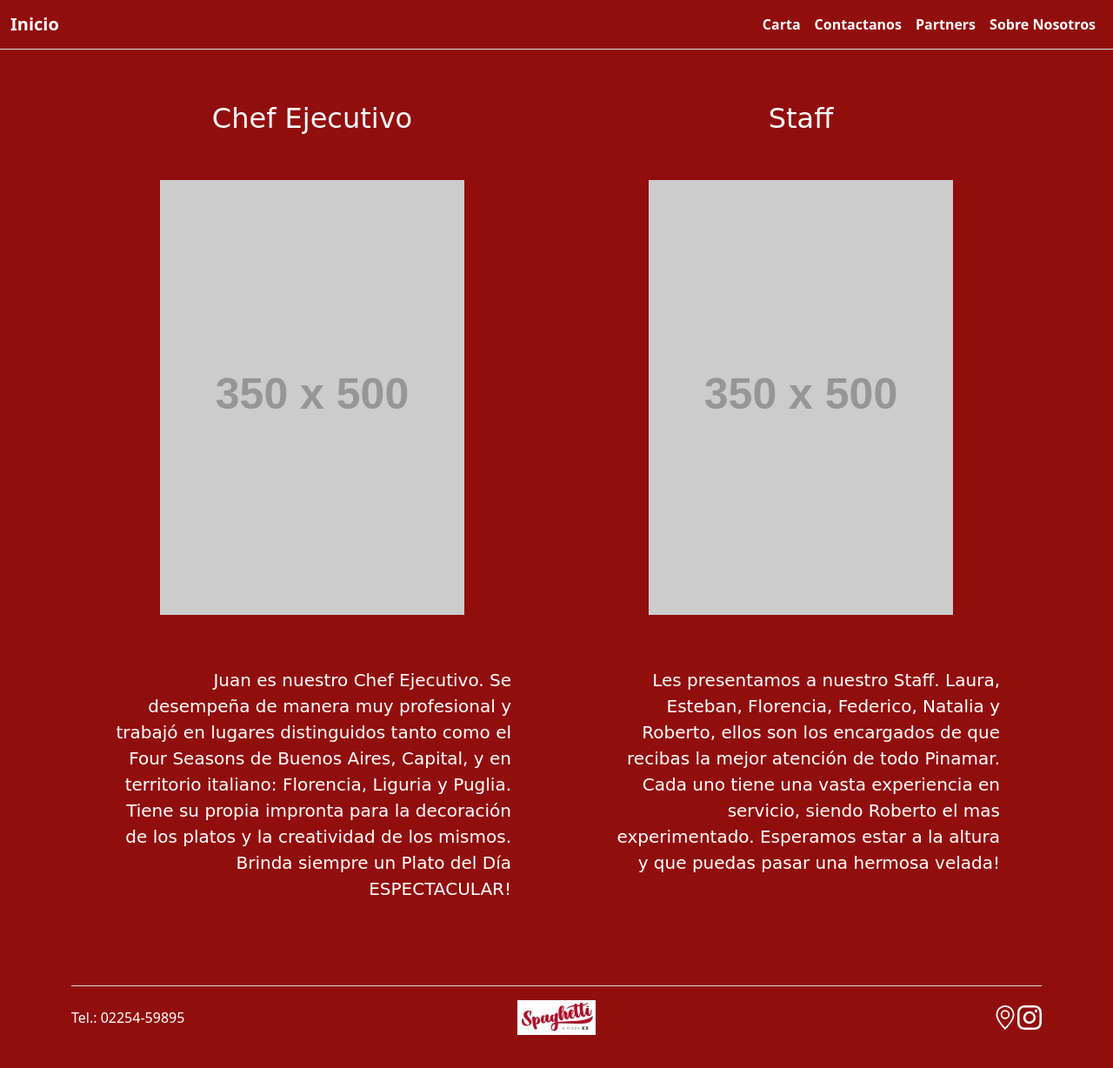
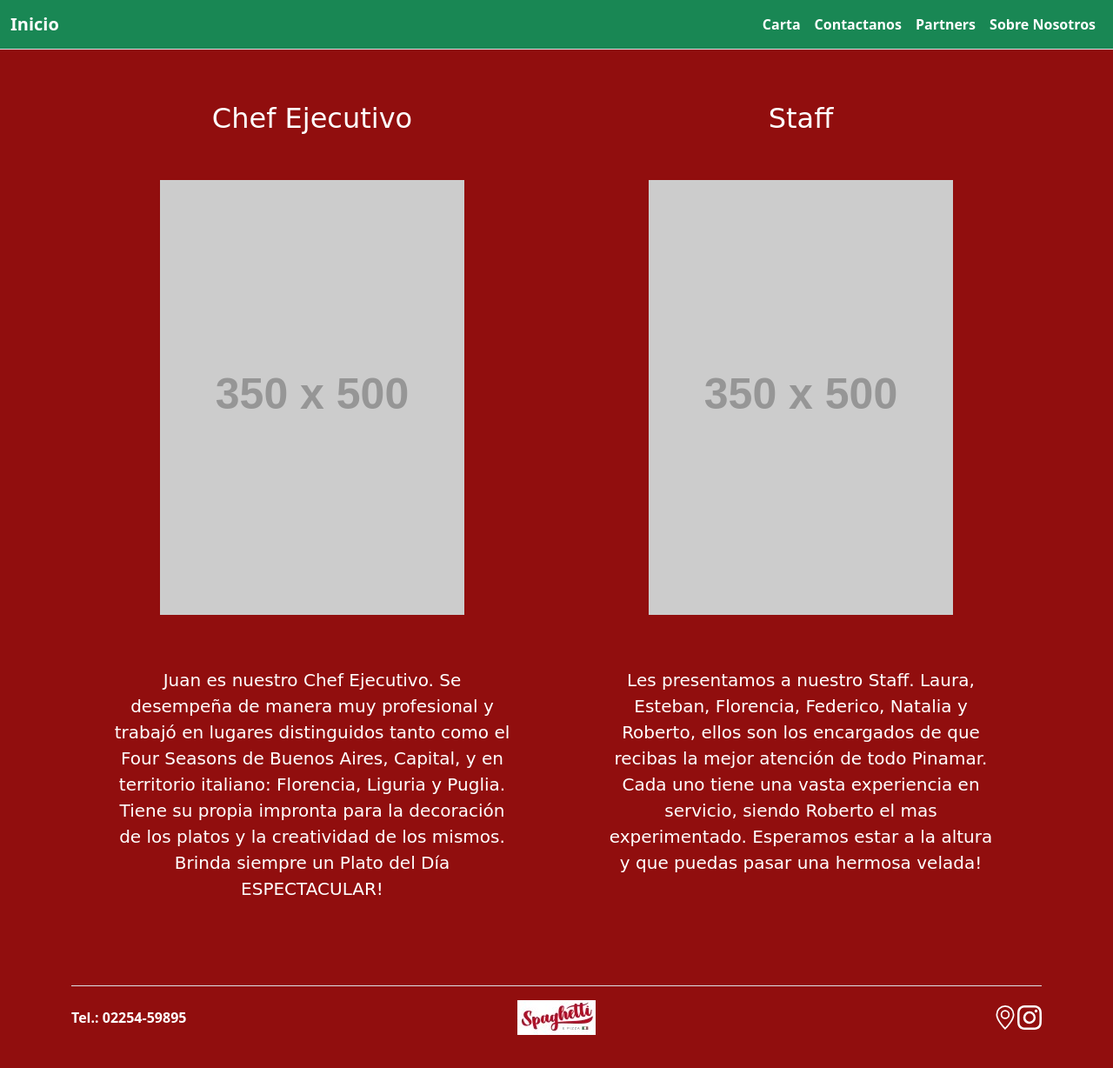
Before and after one commit to StefaCardinale/After-Class, a website: page pages/sobrenosotros.html in a window 1280 px wide. Shown: the whole page at 87% size. Drawn offline with nearby package versions, Linux system fonts and the light colour scheme; placeholder pictures from the web are drawn by us.

Commit message:
Cambios-Index-y-Sobre-Nosotros

```diff
--- a/pages/sobrenosotros.html
+++ b/pages/sobrenosotros.html
@@ -28,7 +28,7 @@
 </head>
 <body>
   <!-- Navegador -->
-  <nav class="navbar navbar-expand-lg gg-success border-bottom">
+  <nav class="navbar navbar-expand-lg bg-success border-bottom">
     <div class="container-fluid">
       <a class="navbar-brand text-white fw-semibold" href="../index.html">Inicio</a>
       <!-- Botón -->
@@ -75,11 +75,11 @@
         </div>
         <!-- Texto Chef -->
         <div class="col-6">
-          <p class="text-chef p-3 px-5 lh-base text-white align-items-center justify-content-center" >Juan es nuestro Chef Ejecutivo. Se desempeña de manera muy profesional y trabajó en lugares distinguidos tanto como el Four Seasons de Buenos Aires, Capital, y en territorio italiano: Florencia, Liguria y Puglia. Tiene su propia impronta para la decoración de los platos y la creatividad de los mismos. Brinda siempre un Plato del Día ESPECTACULAR!</p>
+          <p class="p-3 px-5 lh-base text-white text-center" >Juan es nuestro Chef Ejecutivo. Se desempeña de manera muy profesional y trabajó en lugares distinguidos tanto como el Four Seasons de Buenos Aires, Capital, y en territorio italiano: Florencia, Liguria y Puglia. Tiene su propia impronta para la decoración de los platos y la creatividad de los mismos. Brinda siempre un Plato del Día ESPECTACULAR!</p>
         </div>
         <!-- Texto Staff -->
         <div class="col-6">
-          <p class="p-3 px-5 lh-base text-white align-items-center justify-content-center">Les presentamos a nuestro Staff. Laura, Esteban, Florencia, Federico, Natalia y Roberto, ellos son los encargados de que recibas la mejor atención de todo Pinamar. Cada uno tiene una vasta experiencia en servicio, siendo Roberto el mas experimentado. Esperamos estar a la altura y que puedas pasar una hermosa velada!</p>
+          <p class="p-3 px-5 lh-base text-white text-center">Les presentamos a nuestro Staff. Laura, Esteban, Florencia, Federico, Natalia y Roberto, ellos son los encargados de que recibas la mejor atención de todo Pinamar. Cada uno tiene una vasta experiencia en servicio, siendo Roberto el mas experimentado. Esperamos estar a la altura y que puedas pasar una hermosa velada!</p>
         </div>
       </div>
     </div>
@@ -88,7 +88,7 @@
     <!-- Pie de Página -->
     <footer class="d-flex flex-wrap justify-content-between align-items-center py-3 my-4 border-top">
       <!-- Télefono -->
-      <p class="col-md-4 mb-0 text-white">Tel.: 02254-59895</p>
+      <p class="col-md-4 mb-0 text-white fw-semibold">Tel.: 02254-59895</p>
       <!-- Logo -->
       <a href="/" class="col-md-4 d-flex align-items-center justify-content-center text-decoration-none">
         <img src="../img/Logo Spaghetti&Pizza.jpeg" class="img-fluid" alt="Logo">
```
Also changed, not shown: index.html (+2 -2 lines).
